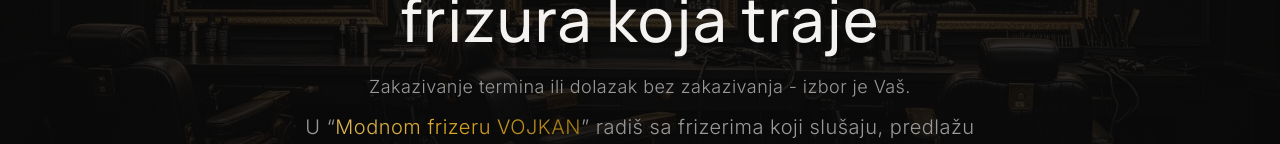
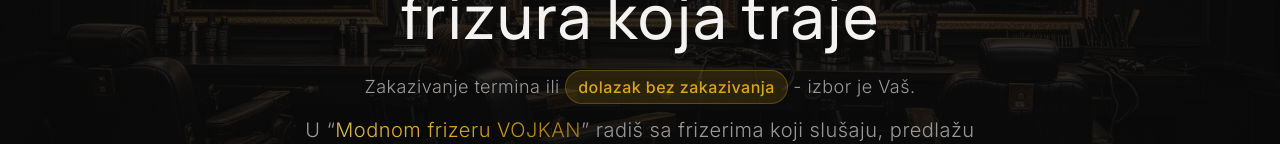
Before and after one commit to bcrnic/modni-frizer-vojkan, a React (Vite) app: page / in a window 1280 px wide. Shown: the part 368-512 px from the top of the page. Built offline with nearby package versions, Linux system fonts and the light colour scheme; no server answers; the HTML template or start-up script is replaced by a standard one.

Commit message:
feat: highlight walk-in option and update email

```diff
--- a/src/components/Hero.tsx
+++ b/src/components/Hero.tsx
@@ -52,7 +52,11 @@
             className="text-base md:text-lg text-muted-foreground max-w-2xl mx-auto mb-3 font-light tracking-wide animate-fade-in opacity-0"
             style={{ animationDelay: "0.5s" }}
           >
-            Zakazivanje termina ili dolazak bez zakazivanja - izbor je Vaš.
+            Zakazivanje termina ili{" "}
+            <span className="inline-flex items-center rounded-full bg-primary/15 border border-primary/30 px-2.5 py-0.5 md:px-3 md:py-1 text-sm md:text-base text-primary font-medium">
+              dolazak bez zakazivanja
+            </span>{" "}
+            - izbor je Vaš.
           </p>
 
           {/* Podnaslov */}
--- a/src/config/links.ts
+++ b/src/config/links.ts
@@ -1,6 +1,6 @@
 export const WHATSAPP_NUMBER = "+381621445958";
 export const VIBER_NUMBER = "+381621445958";
-export const EMAIL_ADDRESS = "vojkan@example.com";
+export const EMAIL_ADDRESS = "modnifrizervojkan@hotmail.com";
 export const BOOKING_URL = "https://www.planway.com/salon-vojkan";
 
 export const PHONE_NUMBER_DISPLAY = "+381 62 144 5958";
```
